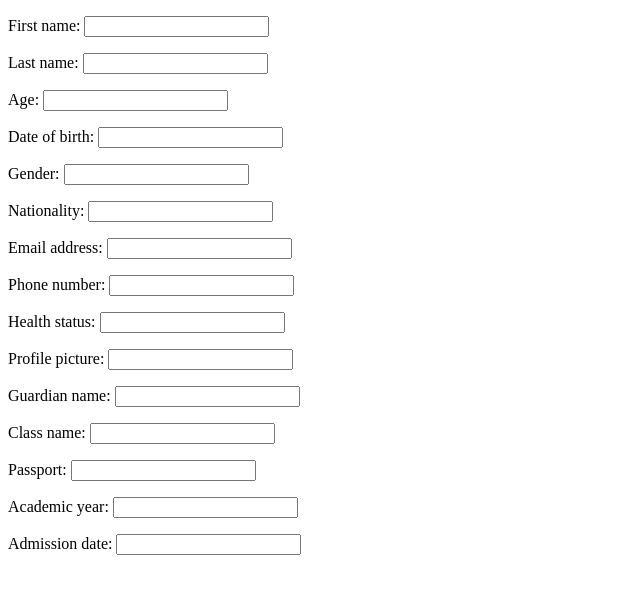
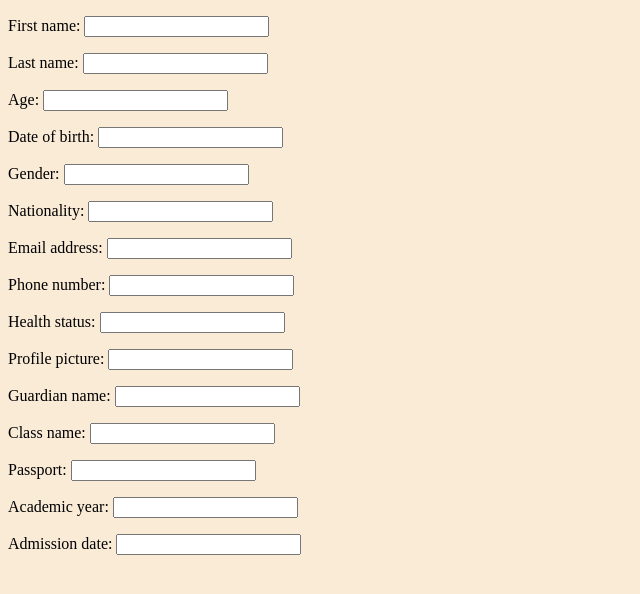
Before and after one commit to Catherinegichina/Django-School-System-Project, a Django app: page /student/register/ in a window 1280 px wide. Shown: the top 594 px of the page, without its empty margins (0-640 px from the left). Run offline with Django 3.2, Linux system fonts and the light colour scheme.

Commit message:
background

```diff
--- a/schoolsystem/student/templates/register_students.html
+++ b/schoolsystem/student/templates/register_students.html
@@ -6,9 +6,10 @@
     <meta name="viewport" content="width=device-width, initial-scale=1.0">
     <title>Document</title>
 </head>
-<body>
+<body style="background-color: antiquewhite;">
  <form method="POST">
      {{form.as_p}}
+
  </form>
 </body>
 </html>
```
